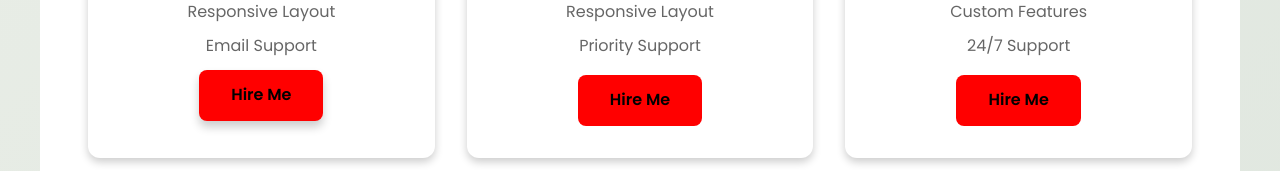
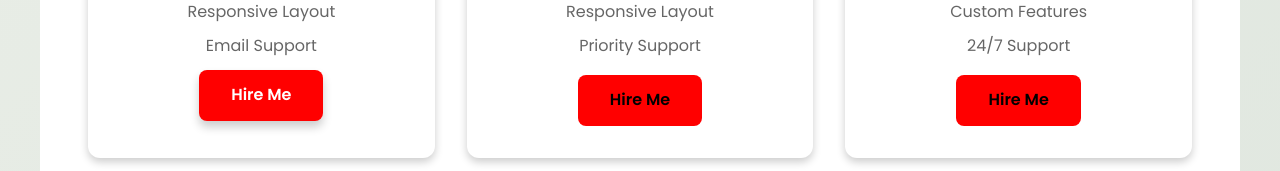
Before and after one commit to ChikamsoChidebe/react, a React (Vite) app: page / in a window 1280 px wide. In both pictures the pointer is over the button 261 px from the left and 2950 px from the top of the page. Shown: the part 2850-3021 px from the top of the page. Built offline with nearby package versions, Linux system fonts and the light colour scheme.

Commit message:
Added hover to the button color

```diff
--- a/src/App.css
+++ b/src/App.css
@@ -205,6 +205,7 @@ a:hover {
 
 .hire-button:hover {
   transform: translateY(-5px);
+  color: white;
   box-shadow: 0 6px 10px rgba(0, 0, 0, 0.2);
 }
 
@@ -704,6 +705,9 @@ a:hover {
   font-size: 1rem;
   color: #666;
 }
+
+
+
 /* Mobile Header */
 .mobile-header {
   display: flex;
--- a/src/App.jsx
+++ b/src/App.jsx
@@ -251,7 +251,6 @@ function App() {
       </section>
 
       {/* Work Portfolio Section */}
-      {/* Work Portfolio Section */}
     <section id="portfolio" className="section fade-in">
         <h2>Work Portfolio</h2>
         <div className="portfolio-grid">
```
